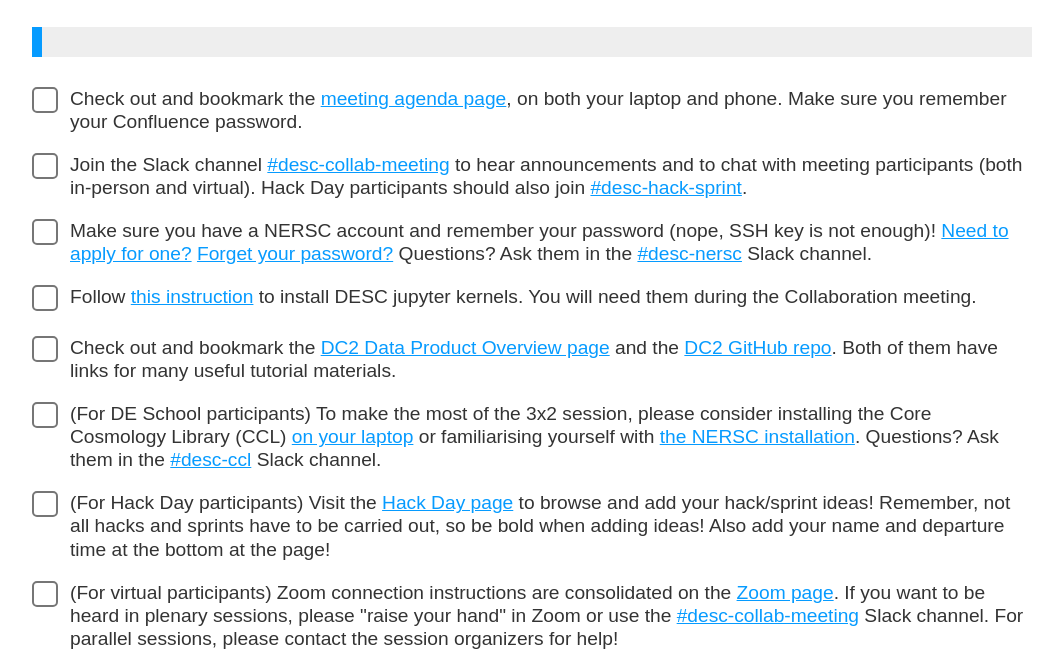
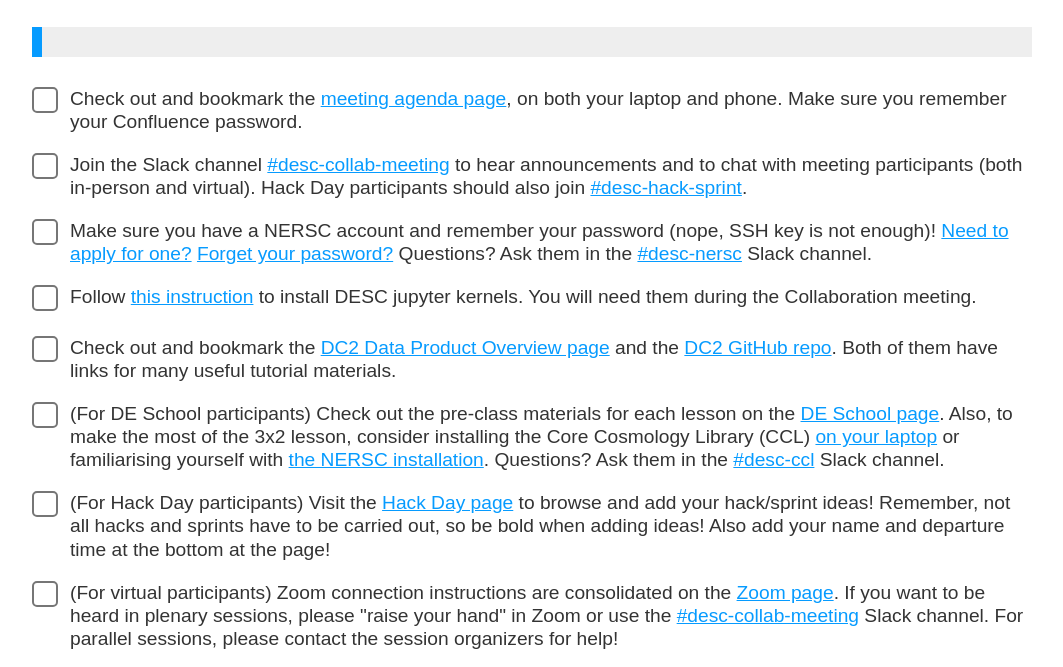
Before and after one commit to yymao/pre-meeting-checklist, a plain HTML site: page index.html in a window 1280 px wide. Shown: the part 101-768 px from the top of the page, without its empty margins (108-1171 px from the left). Drawn offline with nearby package versions, Linux system fonts and the light colour scheme.

Commit message:
add DE School page

```diff
--- a/index.html
+++ b/index.html
@@ -143,7 +143,8 @@
       <div class="box">
         <input type="checkbox">
       </div>
-      <div class="text">(For DE School participants) To make the most of the 3x2 session, please consider installing the Core Cosmology Library
+      <div class="text">(For DE School participants) Check out the pre-class materials for each lesson on the <a href="https://confluence.slac.stanford.edu/x/zHXVDQ">DE School page</a>.
+        Also, to make the most of the 3x2 lesson, consider installing the Core Cosmology Library
         (CCL)
         <a href="https://github.com/LSSTDESC/CCL/blob/master/README.md#installation" title="link to GitHub">on your laptop</a>
         or familiarising yourself with
```
